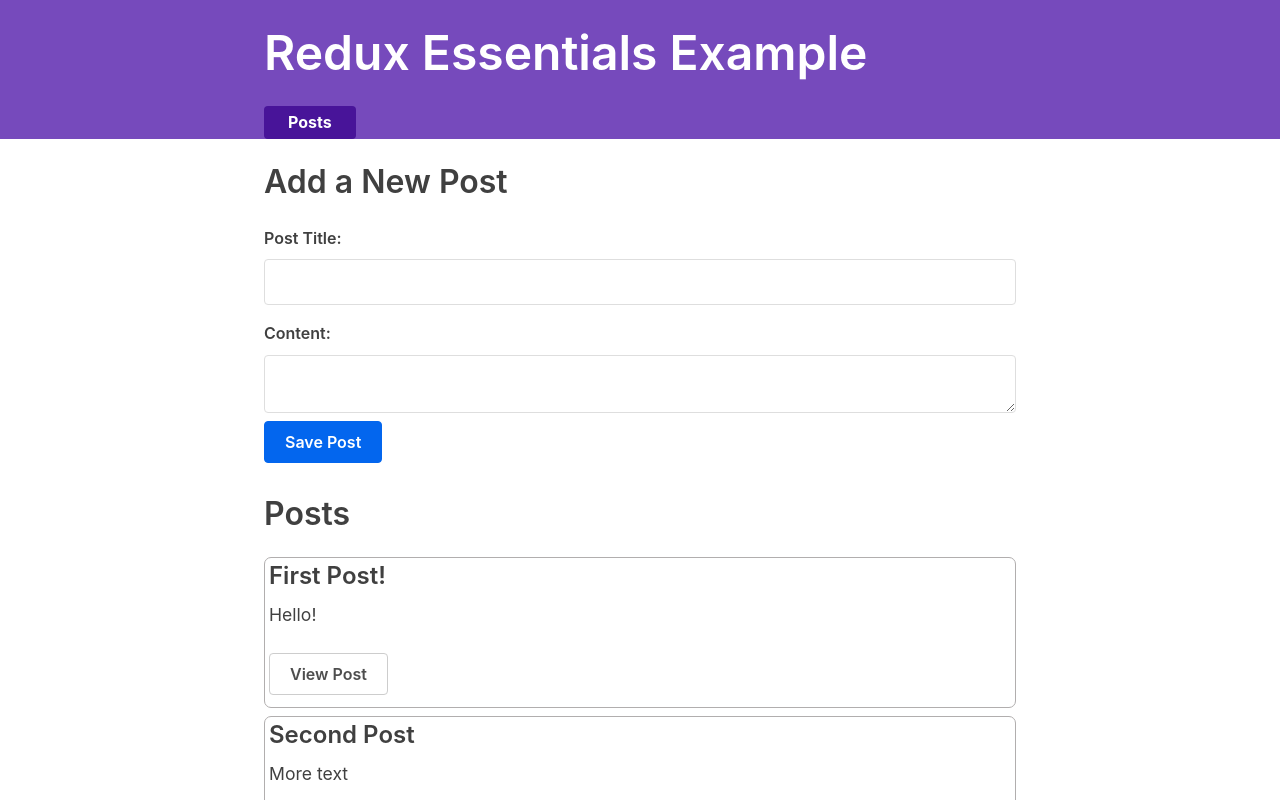
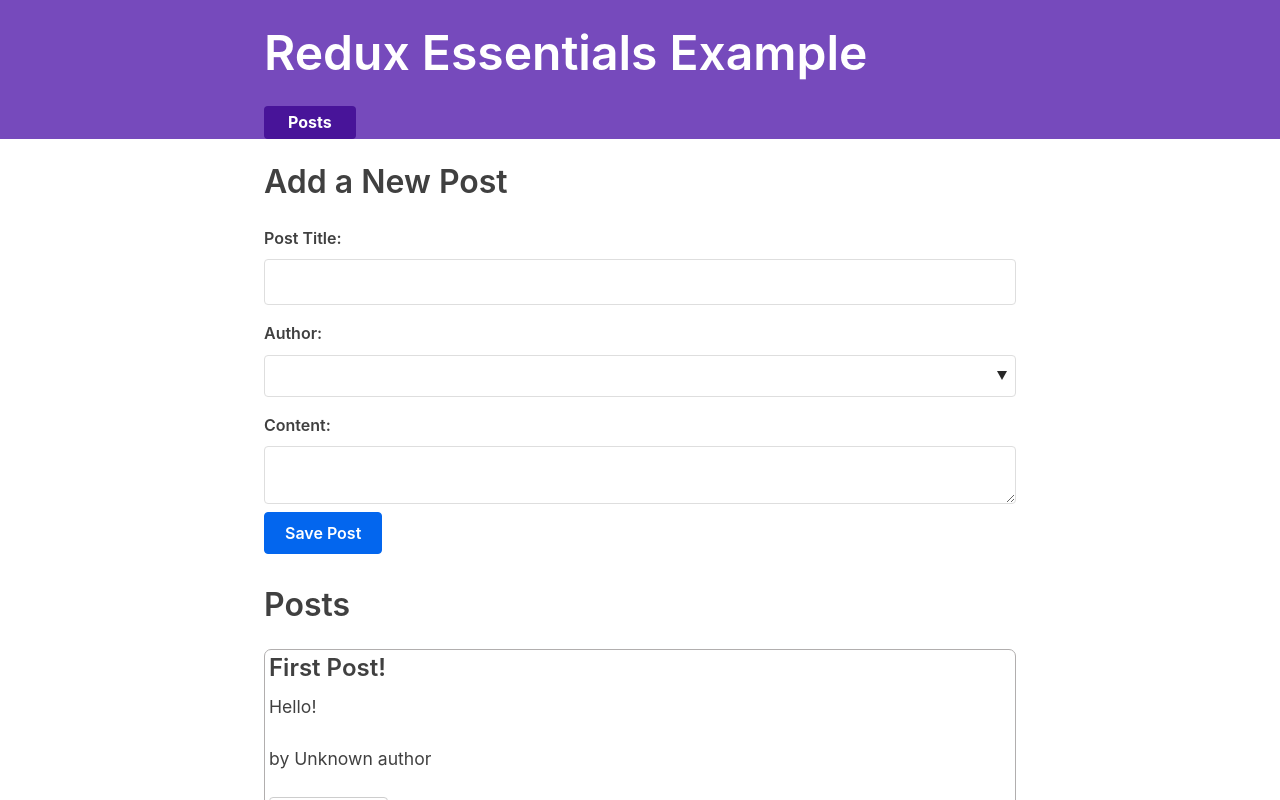
Before and after one commit to dtmhdev89/gitio.react-redux-essential-rutorial, a React (Create React App) app: page / in a window 1280 px wide. Shown: the top 800 px of the page. Built offline with nearby package versions, Linux system fonts and the light colour scheme; what miragejs, txtgen would draw is missing.

Commit message:
Add users

```diff
--- a/src/app/store.js
+++ b/src/app/store.js
@@ -1,9 +1,11 @@
 import { configureStore } from '@reduxjs/toolkit';
 
 import postsReducer from '../features/posts/postsSlice';
+import usersReducer from '../features/users/usersSlice';
 
 export default configureStore({
   reducer: {
-    posts: postsReducer
+    posts: postsReducer,
+    users: usersReducer
   }
 });
--- a/src/features/posts/AddPostForm.js
+++ b/src/features/posts/AddPostForm.js
@@ -1,24 +1,33 @@
 import React, {useState} from 'react';
-import { useDispatch } from 'react-redux';
+import { useDispatch, useSelector } from 'react-redux';
 
 import { postAdded } from './postsSlice';
 
 export const AddPostForm = () => {
   const [title, setTitle] = useState('');
   const [content, setContent] = useState('');
+  const [userId, setUserId] = useState('');
 
   const dispatch = useDispatch();
+  const users = useSelector(state => state.users);
 
   const onTitleChanged = e => setTitle(e.target.value);
   const onContentChanged = e => setContent(e.target.value);
+  const onAuthorChanged = e => setUserId(e.target.value);
 
   const onSavePostClicked = () => {
     if(title && content) {
-      dispatch(postAdded(title, content))
+      dispatch(postAdded(title, content, userId))
       setTitle('');
       setContent('');
     }
   }
+
+  const canSave = Boolean(title) && Boolean(content) && Boolean(userId);
+
+  const usersOptions = users.map(user => (
+    <option key={user.id} value={user.id}>{user.name}</option>
+  ))
 
   return (
     <section>
@@ -26,6 +35,11 @@
       <form>
         <label htmlFor="postTitle">Post Title:</label>
         <input type="text" id="postTitle" name="postTitle" value={title} onChange={onTitleChanged}/>
+        <label htmlFor="postAuthor">Author:</label>
+        <select id="postAuthor" value={userId} onChange={onAuthorChanged}>
+          <option value=""></option>
+          {usersOptions}
+        </select>
         <label htmlFor="postContent">Content:</label>
         <textarea type="text" id="postContent" name="postContent" value={content} onChange={onContentChanged}/>
         <button type="button" onClick={onSavePostClicked}>Save Post</button>
--- /dev/null
+++ b/src/features/posts/PostAuthor.js
@@ -0,0 +1,8 @@
+import React from 'react';
+import { useSelector } from 'react-redux';
+
+export const PostAuthor = ({ userId }) => {
+  const author = useSelector(state => state.users.find(user => user.id === userId));
+
+  return <span> by {author ? author.name : 'Unknown author'}</span>
+}
--- a/src/features/posts/PostsList.js
+++ b/src/features/posts/PostsList.js
@@ -1,6 +1,7 @@
 import React from 'react';
 import { useSelector } from 'react-redux';
 import { Link } from 'react-router-dom';
+import { PostAuthor } from './PostAuthor';
 
 export const PostsList = () => {
   const posts = useSelector(state => state.posts);
@@ -9,6 +10,7 @@
     <article className="post-excerpt" key={post.id}>
       <h3>{post.title}</h3>
       <p className="post-content">{post.content.substring(0, 100)}</p>
+      <p><PostAuthor userId={post.user} /></p>
       <Link to={`/posts/${post.id}`} className="button muted-button">View Post</Link>
     </article>
   ))
--- a/src/features/posts/SinglePostPage.js
+++ b/src/features/posts/SinglePostPage.js
@@ -1,6 +1,8 @@
 import React from 'react';
 import { useSelector } from 'react-redux';
 import { Link } from 'react-router-dom';
+
+import { PostAuthor } from './PostAuthor';
 
 export const SinglePostPage = ({ match }) => {
   const { postId } = match.params;
@@ -22,6 +24,7 @@
       <article>
         <h2>{post.title}</h2>
         <p className="post-content">{post.content}</p>
+        <p><PostAuthor userId={post.user} /></p>
         <Link to={`/editPost/${post.id}`} className="button">Edit Post</Link>
       </article>
     </section>
--- a/src/features/posts/postsSlice.js
+++ b/src/features/posts/postsSlice.js
@@ -13,12 +13,13 @@
       reducer:  (state, action) => {
         state.push(action.payload);
       },
-      prepare: (title, content) => {
+      prepare: (title, content, userId) => {
         return {
           payload: {
             id: nanoid(),
             title,
-            content
+            content,
+            user: userId
           }
         }
       }
--- /dev/null
+++ b/src/features/users/usersSlice.js
@@ -0,0 +1,15 @@
+import { createSlice } from '@reduxjs/toolkit';
+
+const initialState = [
+  {id: '0', name: 'Tianan Jenkins'},
+  {id: '1', name: 'Kevin Grant'},
+  {id: '2', name: 'Madison Price'}
+]
+
+const usersSlice = createSlice({
+  name: 'users',
+  initialState,
+  reducers: {}
+})
+
+export default usersSlice.reducer;
```
